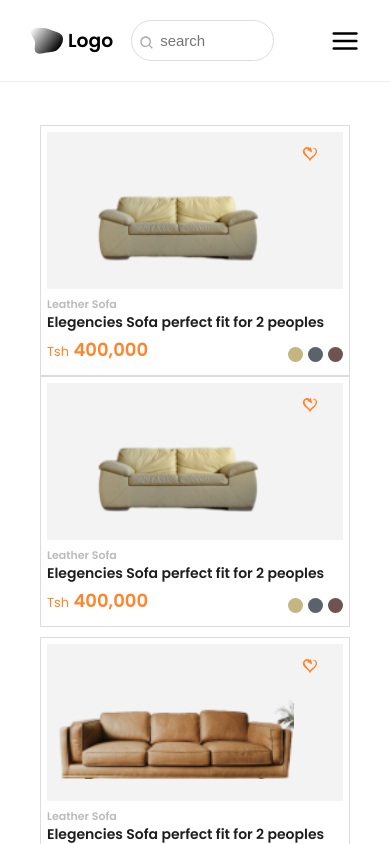
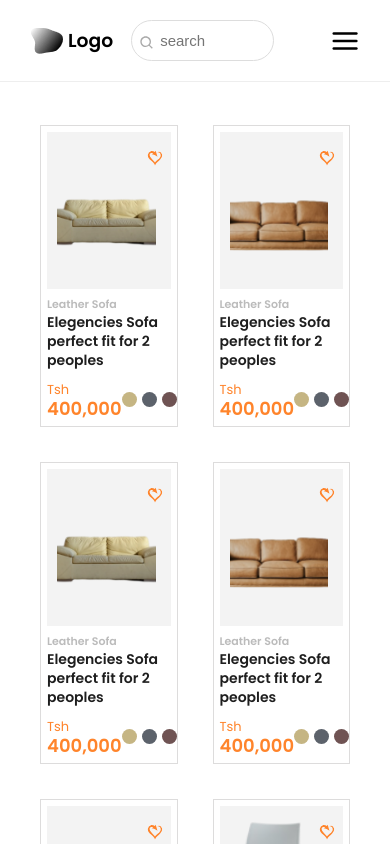
Before and after one commit to fanuelstephen/dashboard1, a React (Create React App) app: page / in a window 390 px wide. Built offline with nearby package versions, Linux system fonts and the light colour scheme.

Commit message:
add changes on responsive

```diff
--- a/src/App.css
+++ b/src/App.css
@@ -257,7 +257,7 @@ ul {
 .card {
   display: grid;
   grid-template-columns: repeat(4, 1fr);
-  gap: 45px;
+  column-gap: 45px;
   width: 95%;
   margin-top: 23px;
 }
@@ -265,6 +265,9 @@ ul {
   position: relative;
   border: 1px solid #dddcdc;
   padding: 6px;
+  margin-bottom: 45px;
+
+
 }
 .image {
   width: 100%;
@@ -289,12 +292,13 @@ ul {
   font-size: 14px;
   font-weight: 800;
   line-height: 19px;
-  margin-bottom: 8px;
+
 }
 .funiture_price {
   display: flex;
   align-items: center;
   justify-content: space-between;
+  margin-top: 8px;
 }
 .funiture_price p {
   color: #ff842b;
@@ -349,9 +353,11 @@ ul {
   }
   .card {
     grid-template-columns: repeat(3, 1fr);
-    /* width: 585px; */
     width: 100%;
-    gap: 28px;
+    column-gap: 45px;
+  }
+  .card_content{
+    margin-bottom: 45px;
   }
   #sidebar {
     display: none;
@@ -381,7 +387,6 @@ ul {
 }
 }
 /* Small <= 768px */
-
 @media screen and (max-width: 768px) {
   #nav-list {
     display: none;
@@ -389,8 +394,10 @@ ul {
   .card {
     grid-template-columns: 1fr 1fr;
     width: 100%;
-    gap: 10px;
-    margin-bottom: 0;
+  column-gap: 40px;
+  }
+  .card_content{
+    margin-bottom: 40px;
   }
   .menu_icon {
     font-size: 36px;
@@ -402,7 +409,12 @@ ul {
 
 @media screen and (max-width: 576px) {
   .card {
-    grid-template-columns: 1fr;
+    grid-template-columns: 1fr 1fr;
+    column-gap: 35px;
+
+  }
+  .card_content {
+    margin-bottom: 35px;
   }
   .main-content{
     display: none;
@@ -414,6 +426,13 @@ ul {
 }
 /* Extra Small <= 320px */
 @media screen and (max-width: 320px){
+  .card {
+    grid-template-columns: 1fr;
+  }
+  .card_content {
+    margin-bottom: 25px;
+  }
+
   .logo {
     gap: 5px;
     margin-right: 10px;
```
